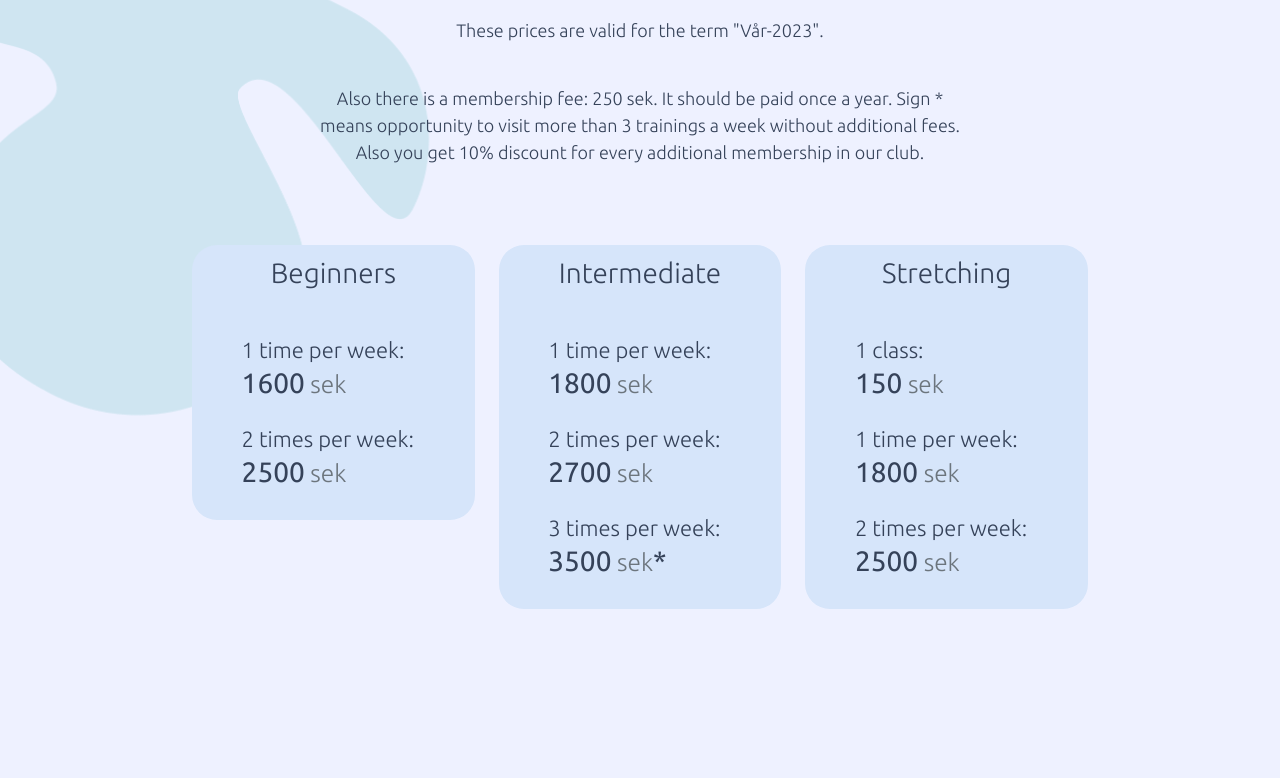
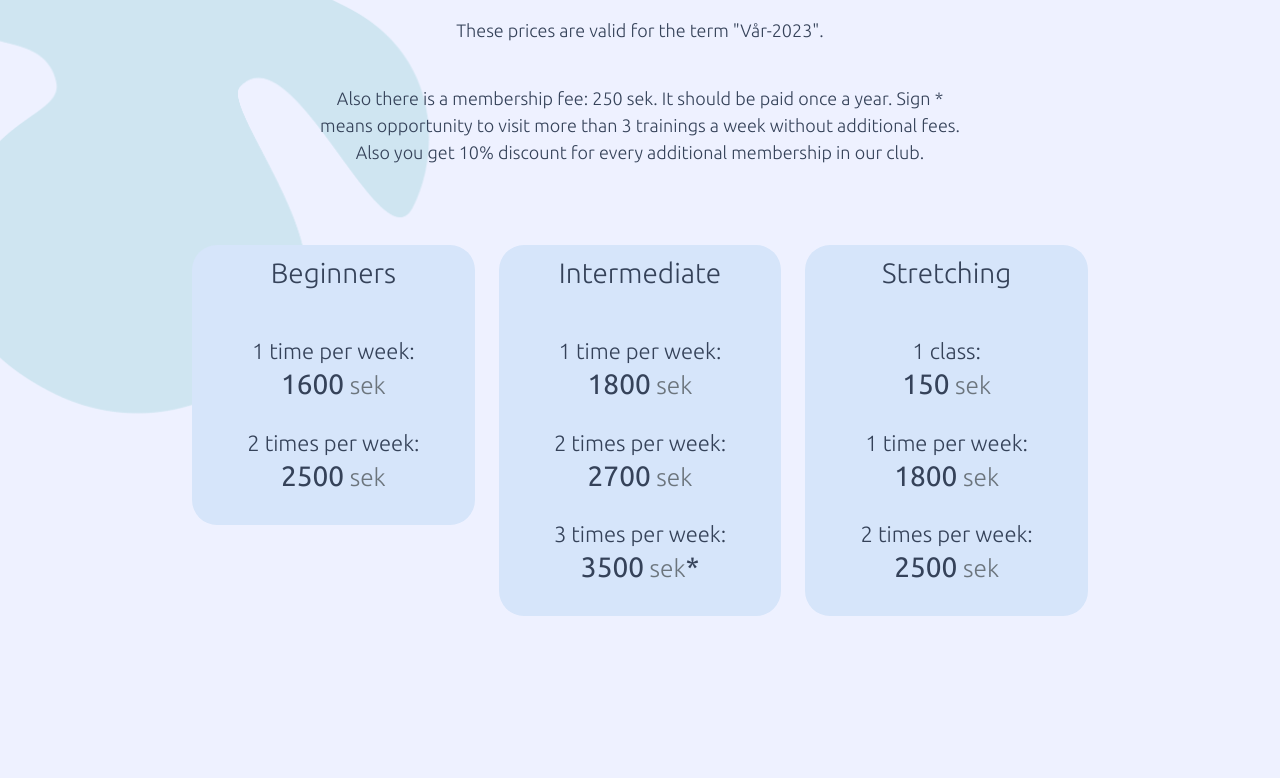
Before and after one commit to valeribeizer/rising-star-v2, a React (Create React App) app: page / in a window 1280 px wide. Shown: the part 2154-2932 px from the top of the page. Built offline with nearby package versions, Linux system fonts and the light colour scheme.

Commit message:
fixed li in pricing for large screens

```diff
--- a/public/styles.css
+++ b/public/styles.css
@@ -192,10 +192,6 @@ iframe {
   background-repeat: no-repeat;
   background-position: top right;
   padding: 10% 0% 10% 0%;
-}
-
-.li-prices {
-  text-align: left;
 }
 
 .row-pricing {
@@ -541,12 +537,7 @@ footer {
 
   li {
     font-size: 22px !important;
-    text-align: left;
     padding: 3%;
-  }
-
-  ul {
-    padding-left: 15% !important;
   }
 
   ul.ul-locations {
--- a/src/components/Pricing.js
+++ b/src/components/Pricing.js
@@ -19,13 +19,13 @@ function Pricing() {
               <div className="card">
                 <h3>Beginners</h3>
                 <ul>
-                  <li className="li-prices">
+                  <li>
                     1 time per week:{" "}
                     <h4>
                       1600<small className="text-muted fw-light"> sek</small>
                     </h4>
                   </li>
-                  <li className="li-prices">
+                  <li>
                     2 times per week:{" "}
                     <h4>
                       2500<small className="text-muted fw-light"> sek</small>
@@ -38,19 +38,19 @@ function Pricing() {
               <div className="card">
                 <h3>Intermediate</h3>
                 <ul>
-                  <li className="li-prices">
+                  <li>
                     1 time per week:{" "}
                     <h4>
                       1800<small className="text-muted fw-light"> sek</small>
                     </h4>
                   </li>
-                  <li className="li-prices">
+                  <li>
                     2 times per week:{" "}
                     <h4>
                       2700<small className="text-muted fw-light"> sek</small>
                     </h4>
                   </li>
-                  <li className="li-prices">
+                  <li>
                     3 times per week:{" "}
                     <h4>
                       3500<small className="text-muted fw-light"> sek</small>*
@@ -63,19 +63,19 @@ function Pricing() {
               <div className="card">
                 <h3>Stretching</h3>
                 <ul>
-                  <li className="li-prices">
+                  <li>
                     1 class:{" "}
                     <h4>
                       150<small className="text-muted fw-light"> sek</small>
                     </h4>
                   </li>
-                  <li className="li-prices">
+                  <li>
                     1 time per week:{" "}
                     <h4>
                       1800<small className="text-muted fw-light"> sek</small>
                     </h4>
                   </li>
-                  <li className="li-prices">
+                  <li>
                     2 times per week:{" "}
                     <h4>
                       2500<small className="text-muted fw-light"> sek</small>
```
